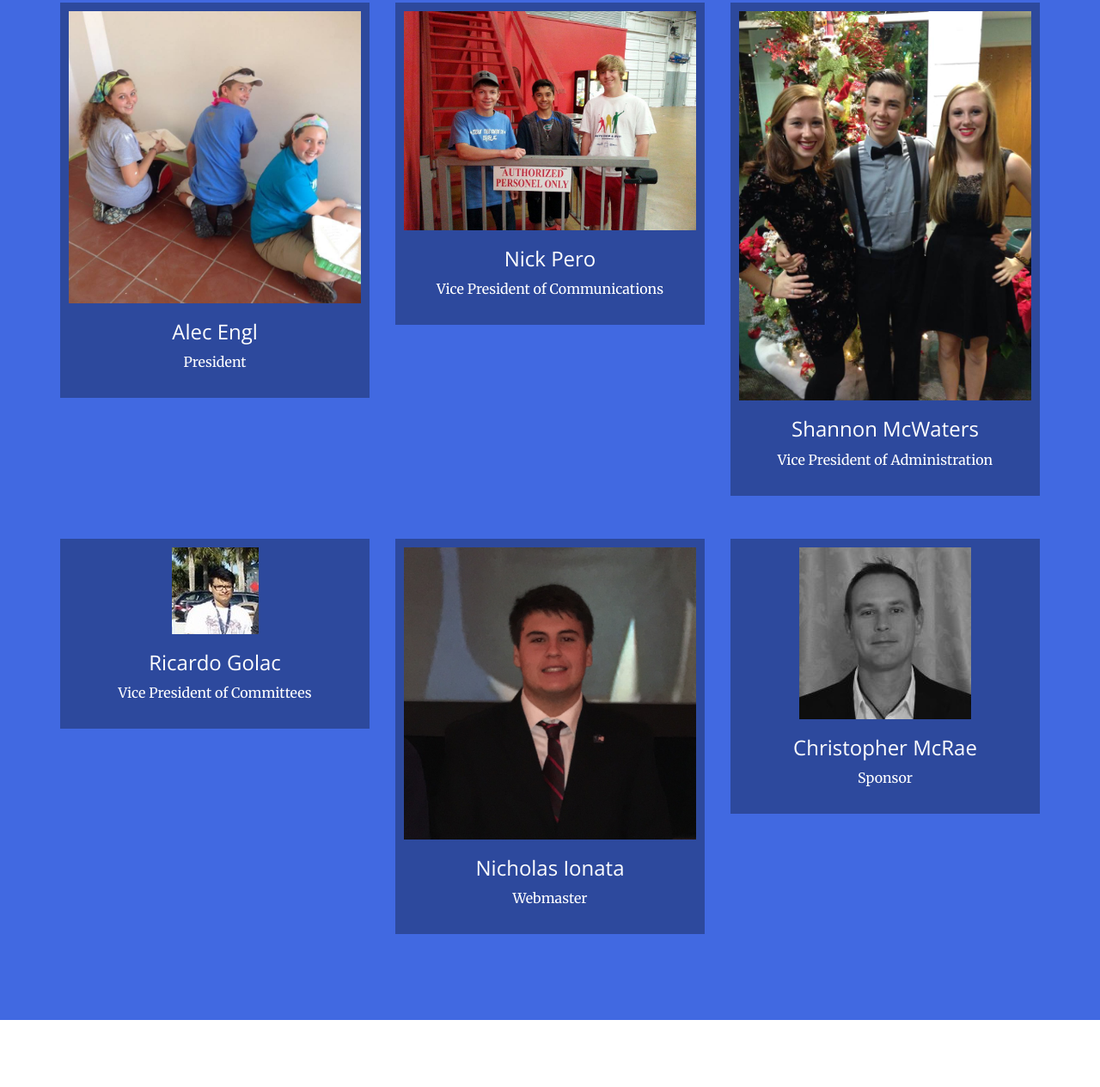
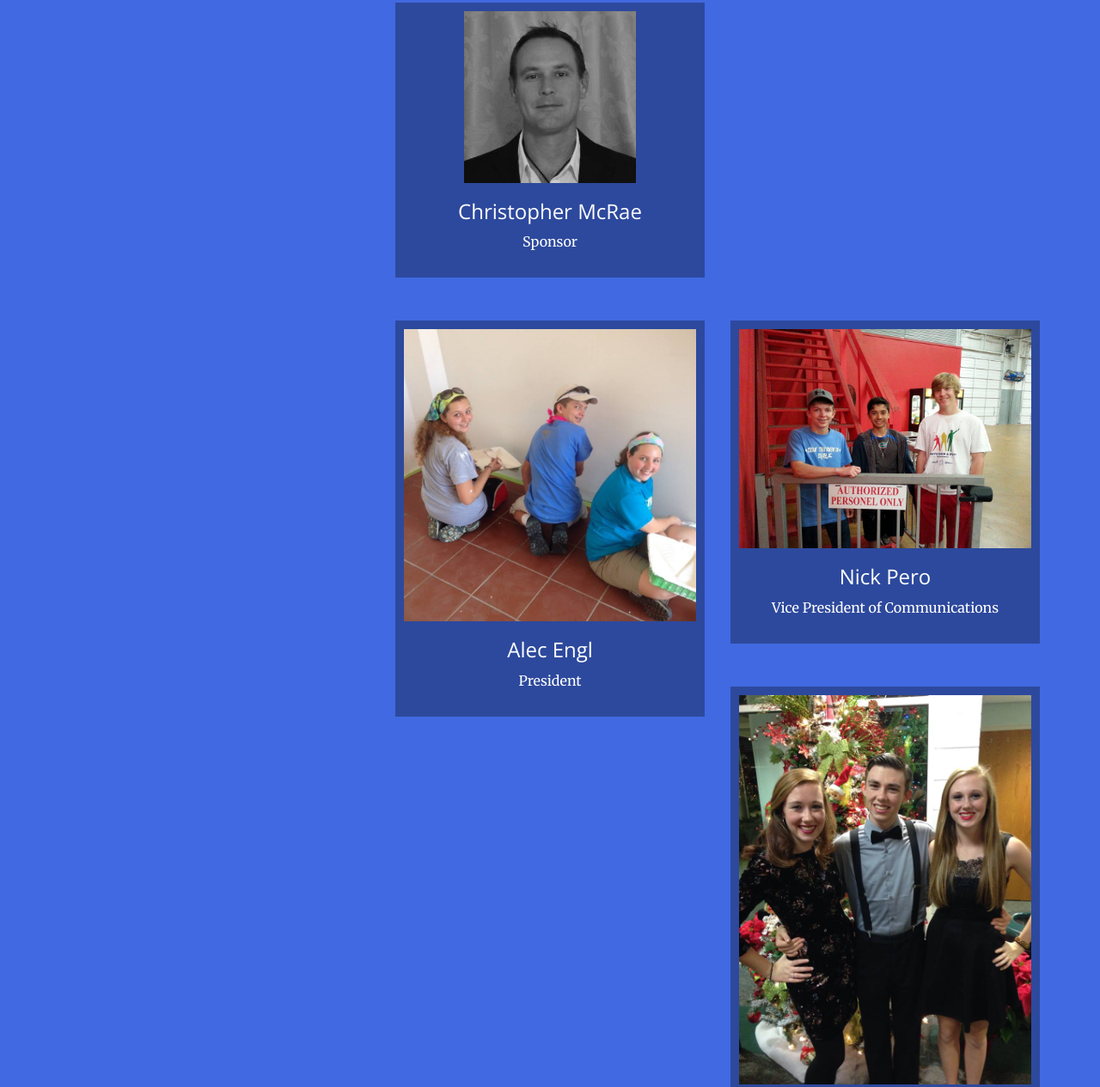
Before and after one commit to elhsehs/elhsehs.github.io, a website: page index.html in a window 1280 px wide. Shown: the part 1067-2332 px from the top of the page at 86% size. Drawn offline with nearby package versions, Linux system fonts and the light colour scheme.

Commit message:
Update index.html

```diff
--- a/index.html
+++ b/index.html
@@ -94,7 +94,14 @@
                 </div>
             </div>
             <div class="row">
-                <div class="col-md-4 text-center officer-block">
+                <div class="col-md-4 col-md-offset-4 text-center officer-block">
+                    <div class="officer">
+                        <img src="img/officers/mcrae.jpg" class="img-responsive">
+                        <h3>Christopher McRae</h3>
+                        <p>Sponsor</p>
+                    </div>
+                </div>
+                <div class="col-md-4 col-md-offset-4 text-center officer-block">
                     <div class="officer">
                         <img src="img/officers/alec.jpg" class="img-responsive">
                         <h3>Alec Engl</h3>
@@ -120,22 +127,6 @@
                         <img src="img/officers/ricardo.jpg" class="img-responsive">
                         <h3>Ricardo Golac</h3>
                         <p>Vice President of Committees</p>
-                    </div>
-                </div>
-                <div class="col-md-4 text-center officer-block">
-                    <div class="officer">
-                        <img src="img/officers/nicki.jpg" class="img-responsive">
-                        <a href="http://nicholasionata.com/" target="_blank" style="color: white; text-decoration: none">
-                            <h3>Nicholas Ionata</h3>
-                            <p>Webmaster</p>
-                        </a>
-                    </div>
-                </div>
-                <div class="col-md-4 text-center officer-block">
-                    <div class="officer">
-                        <img src="img/officers/mcrae.jpg" class="img-responsive">
-                        <h3>Christopher McRae</h3>
-                        <p>Sponsor</p>
                     </div>
                 </div>
             </div>
@@ -314,6 +305,10 @@
                     <i class="fa fa-bell fa-3x sr-contact"></i>
                     <p><a href="https://www.remind.com/join/npero">@npero to 81010</a></p>
                 </div>
+                <div class="col-lg-4 col-lg-offset-4 text-center">
+                    <i class="fa fa-code fa-3x sr-contact"></i>
+                    <p><a href="http://nicholasionata.com/">Nicholas Ionata</a></p>
+                </div>
             </div>
         </div>
     </section>
@@ -335,3 +330,5 @@
 </body>
 
 </html>
+
+<a href="http://nicholasionata.com/" target="_blank" style="color: white; text-decoration: none">
```
